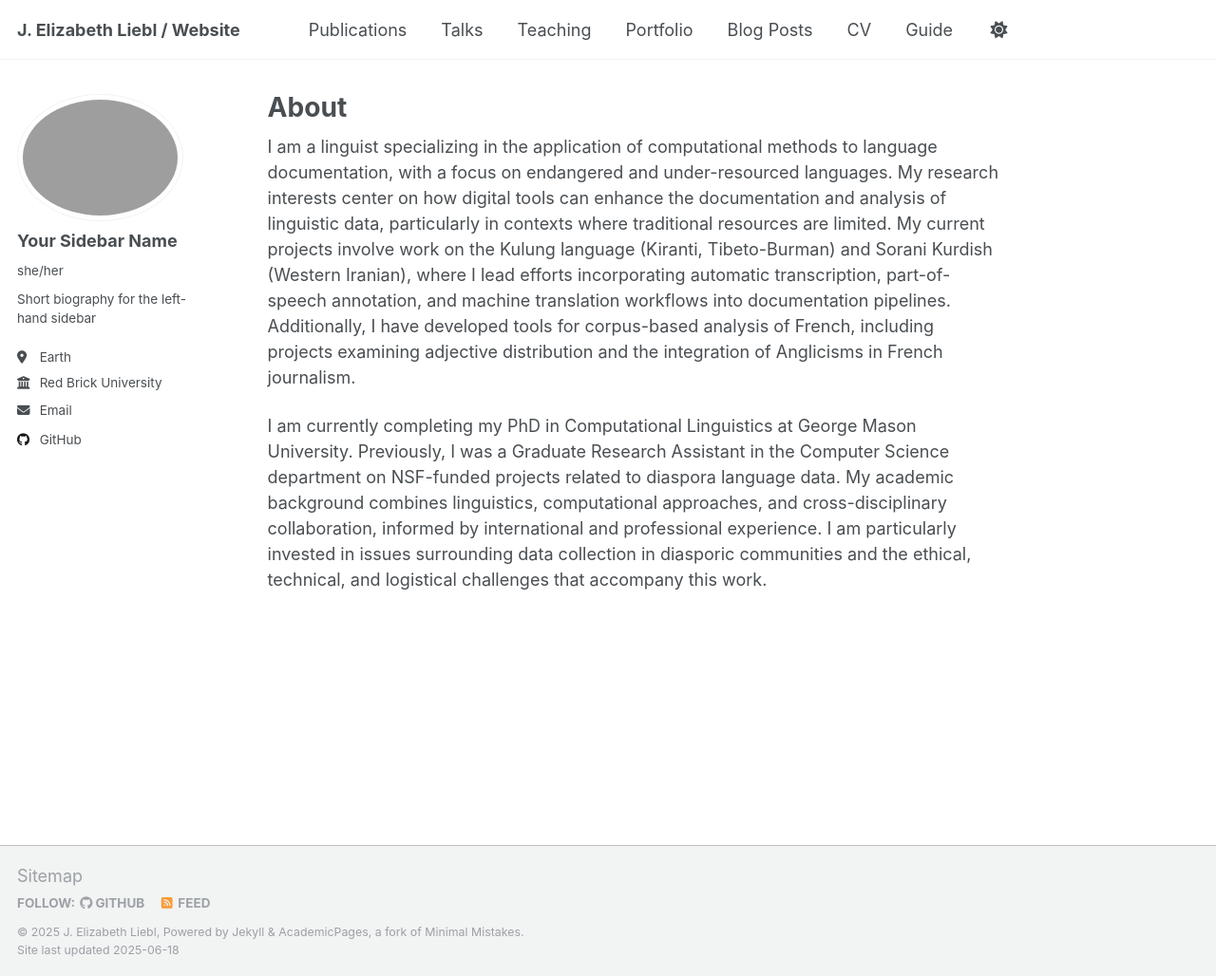
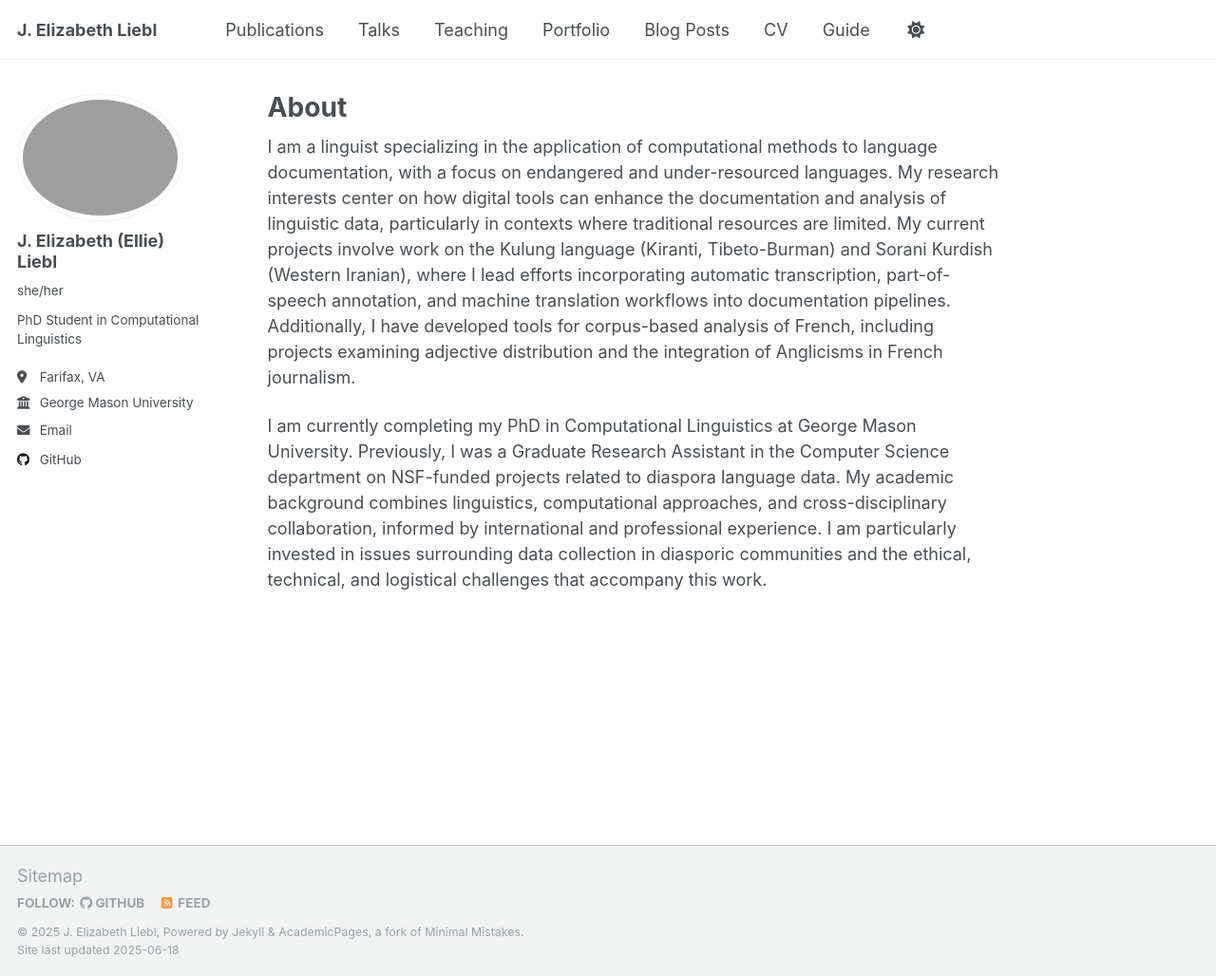
Before and after one commit to ellie-liebl/ellie-liebl.github.io, a Jekyll site: the page built from _pages/about.md, in a window 1280 px wide and 1028 px high. Shown: the whole window at 95% size. Built offline with Jekyll 4.4.1, drawn with Linux system fonts in a browser that asks for light colours.

Commit message:
Update _config.yml

```diff
--- a/_config.yml
+++ b/_config.yml
@@ -9,7 +9,7 @@
 # Basic Site Settings
 locale                   : "en-US"
 site_theme               : "default"
-title                    : "J. Elizabeth Liebl / Website"
+title                    : "J. Elizabeth Liebl"
 title_separator          : "-"
 name                     : &name "J. Elizabeth Liebl"
 description              : &description "personal description"
@@ -23,11 +23,11 @@ repository               : "ellie-liebl/ellie-liebl.github.io"
 author:
   # Biographic information
   avatar           : "profile.png"
-  name             : "Your Sidebar Name"
+  name             : "J. Elizabeth (Ellie) Liebl"
   pronouns         : "she/her"
-  bio              : "Short biography for the left-hand sidebar"
-  location         : "Earth"
-  employer         : "Red Brick University"
+  bio              : "PhD Student in Computational Linguistics"
+  location         : "Farifax, VA"
+  employer         : "George Mason University"
   uri              : # URL
   email            : "jliebl@gmu.edu"
 
```
